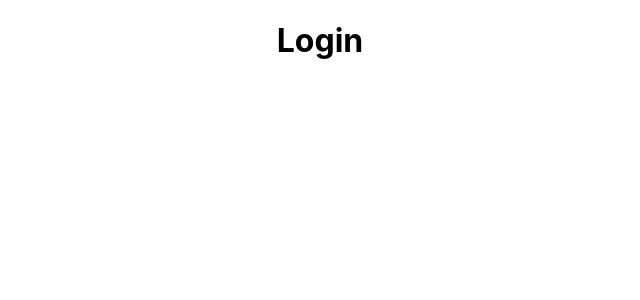
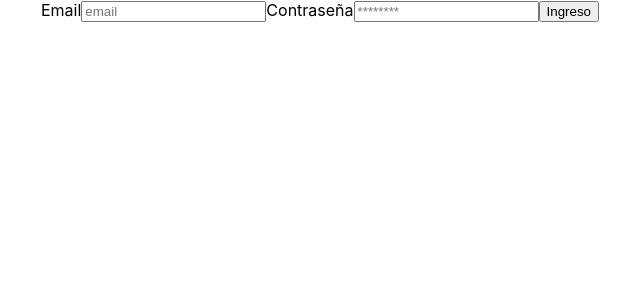
Before and after one commit to Supermacaco86/App-ingresos-egresos, a React (Create React App) app in the folder App-ingresos-egresos-main/client/: page /Login in a window 1280 px wide. Shown: the top 300 px of the page, without its empty margins (320-960 px from the left). Built offline with nearby package versions, Linux system fonts and the light colour scheme; no server answers.

Commit message:
Singing and login

```diff
--- a/App-ingresos-egresos-main/client/src/App.js
+++ b/App-ingresos-egresos-main/client/src/App.js
@@ -7,17 +7,27 @@ import LandingPage from "./components/landingPage/LandingPage"
 import Home from "./components/home/Home"
 import Login from "./components/login/Login"
 import Register from "./components/register/Register"
+import AuthProvider from './context/authContext';
+import { ProtectedRoute } from './components/protectedRoute/ProtectedRouted';
 
 function App() {
   return (
     <BrowserRouter>
       <div className="App">
+      <AuthProvider>
         <Routes>
           <Route path='/' exact element={<LandingPage/>}/>
-          <Route path='/Home' exact element={<Home/>}/>
+          <Route
+           path='/Home'
+           element={
+            <ProtectedRoute>
+           <Home/>
+           </ProtectedRoute>
+           }/>
           <Route path='/Login' exact element={<Login/>}/>
           <Route path='/Register' exact element={<Register/>}/>
         </Routes>
+        </AuthProvider>
       </div>
     </BrowserRouter>
   );
--- a/App-ingresos-egresos-main/client/src/components/home/Home.jsx
+++ b/App-ingresos-egresos-main/client/src/components/home/Home.jsx
@@ -1,8 +1,24 @@
 import React from "react";
+import { useAuth } from "../../context/authContext"
 
 
 export default function Home(){
+
+    const { user, logout, loading } = useAuth()
+
+    const handleLogaut = async () => {
+        await logout()
+    }
+
+    if(loading){
+        return <h1>Cargando</h1>
+    }
     return(
-        <h1>Home</h1>
+        <div>
+        <h1>Bienvenido {user.email}</h1>
+        <button onClick={handleLogaut}>
+            Salir
+        </button>
+        </div>
     )
 }
--- a/App-ingresos-egresos-main/client/src/components/login/Login.js
+++ b/App-ingresos-egresos-main/client/src/components/login/Login.js
@@ -1,8 +1,68 @@
 import React from "react";
+import { useState } from "react";
+import { useNavigate } from "react-router-dom";
+import { useAuth } from "../../context/authContext";
 
 
 export default function Login(){
+
+    const[user, setUser]=useState({
+        email:'',
+        password:'',
+    });
+
+    const { login } = useAuth();
+    const navigate = useNavigate();
+    const [error, setError] = useState();
+
+    const handleChange = ({target:{name, value}}) => {
+        setUser({...user, [name]: value})
+    };
+
+    const handleSubmit = async (e) => {
+        e.preventDefault();
+        setError('')
+        try{
+            await login(user.email, user.password)
+            navigate('/Home')
+        }catch(error){
+            console.log(error.code)
+            if(error.code === "auth/invalid-email"){
+                setError("Correo invalido")
+            }else if(error.code === "auth/email-already-in-use"){
+                setError("Usuario ya registrado")
+            }else if(error.code === "auth/weak-password"){
+                setError("La contraseña debe tener al menos 6 digitos")
+            }else if(error.code === "auth/wrong-password"){
+                setError("Contraseña incorrecta")
+            }else if(error.code === "auth/user-not-found"){
+                setError("El usuario no existe")
+            }
+        }
+
+    }
+
     return(
-        <h1>Login</h1>
+        <div>
+            {error && <p>{error}</p>}
+        <form onSubmit={handleSubmit}>
+            <label htmlFor="email">Email</label>
+            <input
+            type="email"
+            name="email"
+            placeholder="email"
+            onChange={handleChange}/>
+
+            <label htmlFor="password">Contraseña</label>
+            <input
+            type="passsword"
+            name="password"
+            id="password"
+            placeholder="********"
+            onChange={handleChange}/>
+
+            <button>Ingreso</button>
+        </form>
+        </div>
     )
 }
--- a/App-ingresos-egresos-main/client/src/components/protectedRoute/ProtectedRouted.js
+++ b/App-ingresos-egresos-main/client/src/components/protectedRoute/ProtectedRouted.js
@@ -0,0 +1,13 @@
+import React from "react";
+import { useAuth } from "../../context/authContext";
+import { Navigate } from "react-router-dom";
+
+export function ProtectedRoute ({children}) {
+const { user, loading } = useAuth()
+
+if(loading) return <h1>Cargando</h1>
+if(!user) return <Navigate to='/Login'/>
+return <>{children}</>
+
+
+}
--- a/App-ingresos-egresos-main/client/src/components/register/Register.js
+++ b/App-ingresos-egresos-main/client/src/components/register/Register.js
@@ -1,5 +1,7 @@
 import React from "react";
 import { useState } from "react";
+import { useNavigate } from "react-router-dom";
+import { useAuth } from "../../context/authContext";
 
 
 export default function Register(){
@@ -7,14 +9,39 @@ export default function Register(){
     const[user, setUser]=useState({
         email:'',
         password:'',
-    })
+    });
 
-    const handleChange = e => {
-        console.log(e)
+    const { signup } = useAuth();
+    const navigate = useNavigate();
+    const [error, setError] = useState();
+
+    const handleChange = ({target:{name, value}}) => {
+        setUser({...user, [name]: value})
+    };
+
+    const handleSubmit = async (e) => {
+        e.preventDefault();
+        setError('')
+        try{
+            await signup(user.email, user.password)
+            navigate('/Home')
+        }catch(error){
+            console.log(error.code)
+            if(error.code === "auth/invalid-email"){
+                setError("Correo invalido")
+            }else if(error.code === "auth/email-already-in-use"){
+                setError("Usuario ya registrado")
+            }else if(error.code === "auth/weak-password"){
+                setError("La contraseña debe tener al menos 6 digitos")
+            }
+        }
+
     }
 
     return(
-        <form>
+        <div>
+            {error && <p>{error}</p>}
+        <form onSubmit={handleSubmit}>
             <label htmlFor="email">Email</label>
             <input
             type="email"
@@ -26,11 +53,12 @@ export default function Register(){
             <input
             type="passsword"
             name="password"
-            placeholder="password"
+            placeholder="*********"
             id="password"
             onChange={handleChange}/>
 
             <button>Registrate</button>
         </form>
+        </div>
     )
 }
--- a/App-ingresos-egresos-main/client/src/context/authContext.js
+++ b/App-ingresos-egresos-main/client/src/context/authContext.js
@@ -0,0 +1,43 @@
+import { createContext, useContext, useEffect, useState } from "react";
+import { createUserWithEmailAndPassword,
+         signInWithEmailAndPassword,
+         onAuthStateChanged,
+        signOut } from 'firebase/auth';
+import { auth } from "../firebase";
+
+
+export const authContext = createContext()
+
+export const useAuth = () =>{
+    const context = useContext(authContext)
+    if(!context) throw new Error ('There is not auth provider')
+    return context
+}
+
+export default function AuthProvider({children}) {
+
+    const [user, setUser] = useState(null)
+    const [loading, setLoading] = useState(true)
+
+    const signup =  (email, password) =>
+    createUserWithEmailAndPassword(auth, email, password);
+
+    const login = (email, password) =>
+    signInWithEmailAndPassword(auth, email, password);
+
+    const logout = () => signOut(auth)
+
+    useEffect(()=>{
+        const unsubscribe = onAuthStateChanged(auth, currentUser =>{
+            setUser(currentUser)
+            setLoading(false)
+        })
+        return () => unsubscribe()
+    }, [])
+
+    return(
+
+        <authContext.Provider value={{ signup, login, user, logout, loading }}>{children}</authContext.Provider>
+    )
+
+}
--- a/App-ingresos-egresos-main/client/firebase.js
+++ b/App-ingresos-egresos-main/client/src/firebase.js
@@ -16,5 +16,5 @@ const firebaseConfig = {
 };
 
 // Initialize Firebase
-const app = initializeApp(firebaseConfig);
+export const app = initializeApp(firebaseConfig);
 export const auth = getAuth(app);
```
